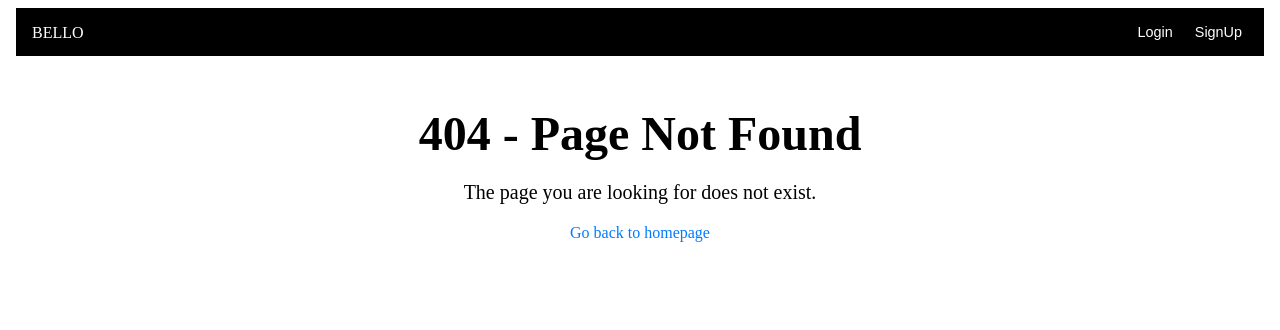
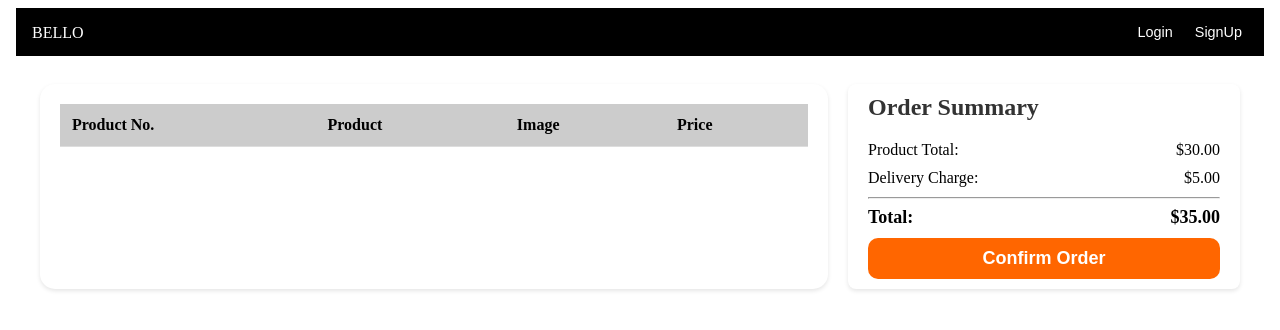
Before and after one commit to KritikaTldr/FakeAPI-Project, an Angular app: page /checkout in a window 1280 px wide. Before the commit this address had no page. Shown: the top 330 px of the page. Built offline with nearby package versions, Linux system fonts and the light colour scheme.

Commit message:
Checkout done

```diff
--- a/src/app/all-product/all-product.component.css
+++ b/src/app/all-product/all-product.component.css
@@ -76,9 +76,7 @@ body {
     text-align: left;
 
 }
-/*.rating:hover{*/
-/*    color: #333333;*/
-/*}*/
+
 .cart{
     margin: 0;
     padding: 0;
--- a/src/app/app.routes.ts
+++ b/src/app/app.routes.ts
@@ -6,6 +6,7 @@ import {CartComponent} from "./cart/cart.component";
 import {SignUpComponent} from "./sign-up/sign-up.component";
 import {LoginComponent} from "./login/login.component";
 import {AuthGuard} from "./guard/auth.guard";
+import {CheckoutComponent} from "./checkout/checkout.component";
 
 export const routes: Routes = [
     {
@@ -28,6 +29,10 @@ export const routes: Routes = [
         canActivate: [AuthGuard]
     },
     {
+        path: 'checkout',
+        component: CheckoutComponent,
+    },
+    {
         path: 'sign-up',
         component: SignUpComponent,
     },
--- a/src/app/cart/cart.component.html
+++ b/src/app/cart/cart.component.html
@@ -37,7 +37,7 @@
             </div>
         </div>
         <div class="btn">
-            <button class="checkoutBtn">
+            <button (click)="checkoutPage()" class="checkoutBtn">
                 Checkout
             </button>
             <button class="deleteBtn" (click)="removeItem()">
--- a/src/app/cart/cart.component.ts
+++ b/src/app/cart/cart.component.ts
@@ -2,6 +2,7 @@ import { Component, OnInit } from '@angular/core';
 import { NgForOf, NgIf } from '@angular/common';
 import { AllProduct } from '../services/all-product.service';
 import { FormsModule } from '@angular/forms';
+import {Router} from "@angular/router";
 
 @Component({
   selector: 'app-cart',
@@ -13,7 +14,9 @@ import { FormsModule } from '@angular/forms';
 export class CartComponent implements OnInit {
   public products: any[] = [];
 
-  constructor(private allProduct: AllProduct) {}
+  constructor(private allProduct: AllProduct,
+              private router: Router,
+              private _service: AllProduct) {}
 
   ngOnInit() {
     this.getCartItemList();
@@ -50,4 +53,11 @@ export class CartComponent implements OnInit {
     this.products = this.products.filter((item: any) => !item.checked);
     this.saveCartToLocalStorage();
   }
+
+  checkoutPage() {
+    const selectedItems = this.products.filter(item => item.checked);
+    this._service.setSelectedItems(selectedItems);
+    this.products = this.products.filter(item => !item.checked);
+    this.router.navigate(['/checkout']).then();
+  }
 }
--- /dev/null
+++ b/src/app/checkout/checkout.component.css
@@ -0,0 +1,83 @@
+.container {
+    display: flex;
+    justify-content: space-between;
+    padding: 20px;
+    max-width: 1200px;
+    margin: 0 auto;
+}
+
+.cart {
+    background: #fff;
+    border-radius: 15px;
+    box-shadow: 0 2px 4px rgba(0, 0, 0, 0.1);
+    width: 68%;
+    margin-right: 20px;
+    padding: 20px;
+}
+
+.order-summary {
+    background: #fff;
+    border-radius: 8px;
+    box-shadow: 0 2px 4px rgba(0, 0, 0, 0.1);
+    padding: 10px 20px;
+    width: 32%;
+    max-height: 190px;
+    overflow-y: auto;
+}
+
+.cart table {
+    width: 100%;
+    border-collapse: collapse;
+}
+
+.cart th, .cart td {
+    padding: 12px;
+    text-align: left;
+    border-bottom: 1px solid #ddd;
+}
+
+.cart th {
+    background-color: rgba(0, 0, 0, 0.2);
+}
+
+.cart img {
+    max-width: 60px;
+    height: auto;
+    border-radius: 4px;
+}
+
+.order-summary h2 {
+    margin-top: 0;
+    color: #333;
+}
+
+.order-summary div {
+    margin-bottom: 10px;
+}
+
+.order-summary p {
+    margin: 0;
+    font-size: 16px;
+    display: flex;
+    justify-content: space-between;
+}
+
+.order-summary .total {
+    font-weight: bold;
+    font-size: 18px;
+}
+
+.confirm {
+    width: 100%;
+    color: white;
+    background-color: #ff6600;
+    font-size: 18px;
+    font-weight: bold;
+    border: none;
+    padding: 10px 20px;
+    border-radius: 10px;
+}
+
+.confirm:hover {
+    background-color: #F96D00;
+}
--- /dev/null
+++ b/src/app/checkout/checkout.component.html
@@ -0,0 +1,49 @@
+<!doctype html>
+<html lang="en">
+<head>
+    <meta charset="UTF-8">
+    <meta name="viewport"
+          content="width=device-width, user-scalable=no, initial-scale=1.0, maximum-scale=1.0, minimum-scale=1.0">
+    <meta http-equiv="X-UA-Compatible" content="ie=edge">
+    <title>Cart and Order Summary</title>
+</head>
+<body>
+<div class="container">
+    <div class="cart">
+        <table>
+            <thead>
+            <tr>
+                <th>Product No.</th>
+                <th>Product</th>
+                <th>Image</th>
+                <th>Price</th>
+            </tr>
+            </thead>
+            <tbody>
+            <tr *ngFor="let item of selectedItems">
+                <td>{{ item.id }}</td>
+                <td>{{ item.title }}</td>
+                <td><img src="{{item.image}}" alt="image"></td>
+                <td>${{ item.price }}</td>
+            </tr>
+            </tbody>
+        </table>
+    </div>
+
+    <div class="order-summary">
+        <h2>Order Summary</h2>
+        <div>
+            <p>Product Total: <span class="price">$30.00</span></p>
+        </div>
+        <div>
+            <p>Delivery Charge: <span class="price"> $5.00</span></p>
+        </div>
+        <hr>
+        <div>
+            <p class="total">Total: <span class="price">$35.00</span></p>
+        </div>
+        <button class="confirm" (click)="confirmOrder()">Confirm Order</button>
+    </div>
+</div>
+</body>
+</html>
--- /dev/null
+++ b/src/app/checkout/checkout.component.ts
@@ -0,0 +1,33 @@
+import {Component, Input} from '@angular/core';
+import {AllProduct} from "../services/all-product.service";
+import {Router, RouterLink} from "@angular/router";
+import {NgForOf, NgIf} from "@angular/common";
+
+@Component({
+  selector: 'app-checkout',
+  standalone: true,
+  imports: [
+    RouterLink,
+    NgForOf,
+    NgIf
+  ],
+  templateUrl: './checkout.component.html',
+  styleUrl: './checkout.component.css'
+})
+export class CheckoutComponent {
+
+  selectedItems: any[] = [];
+
+  constructor(private _service: AllProduct,
+              private router: Router) { }
+
+  ngOnInit(): void {
+    this.selectedItems = this._service.getSelectedItems();
+  }
+
+  confirmOrder(){
+    alert("Your order has been placed successfully");
+    this.router.navigate(['/']);
+    localStorage.removeItem('cart');
+  }
+}
--- a/src/app/navbar/navbar.component.css
+++ b/src/app/navbar/navbar.component.css
@@ -52,6 +52,8 @@
 }
 
 
-.logout:hover{
+ .navBtn .logout:hover{
     color: #ff6600;
+     text-decoration: underline;
+
 }
--- a/src/app/navbar/navbar.component.ts
+++ b/src/app/navbar/navbar.component.ts
@@ -56,6 +56,7 @@ export class NavbarComponent implements OnInit {
         localStorage.removeItem('token');
         localStorage.removeItem('cart');
         this.authService.checkLogin.next(false);
+        this.router.navigate(['/login']).then()
 
     }
 }
--- a/src/app/services/all-product.service.ts
+++ b/src/app/services/all-product.service.ts
@@ -11,6 +11,7 @@ export class AllProduct {
     private productUrl = 'https://fakestoreapi.com/products';
     public cartItemList: any = [];
     public productTotalCartItems = new BehaviorSubject<any>([]);
+    private selectedItems: any[] = [];
     constructor(private http: HttpClient) {
     }
 
@@ -54,7 +55,7 @@ export class AllProduct {
     }
 
     removeFromCart(productIds: number[]) {
-        console.log(productIds);
+        // console.log(productIds);
         this.cartItemList = this.cartItemList.filter((item: any) => !productIds.includes(item.id));
         this.productTotalCartItems.next(this.cartItemList);
         console.log(this.cartItemList);
@@ -64,5 +65,15 @@ export class AllProduct {
         return this.cartItemList.some((item: any) => productIds.includes(item.id));
     }
 
+    checkoutProduct(productIds: number[]){
+        console.log("this is selected items", productIds)
+    }
 
+    setSelectedItems(items: any[]) {
+        this.selectedItems = items;
+    }
+
+    getSelectedItems() {
+        return this.selectedItems;
+    }
 }
```
Also changed, not shown: src/app/cart/cart.component.css (+0 -15 lines), 1 other file (tests, documents, lock files or other folders).
